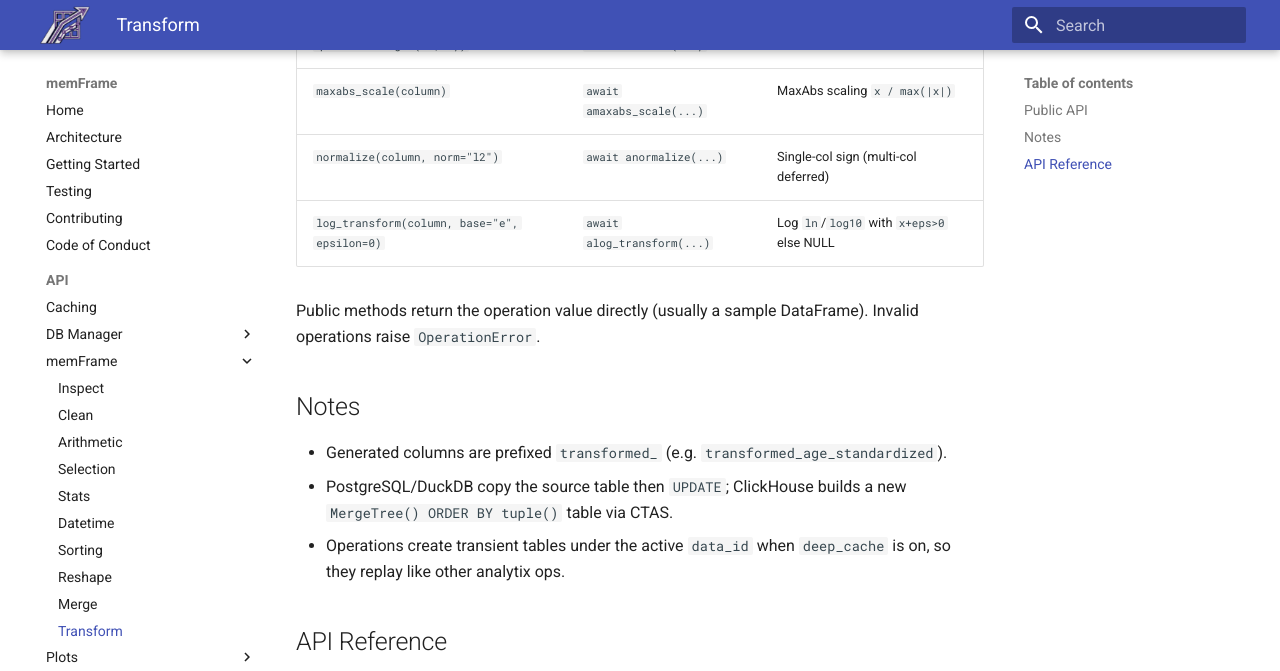
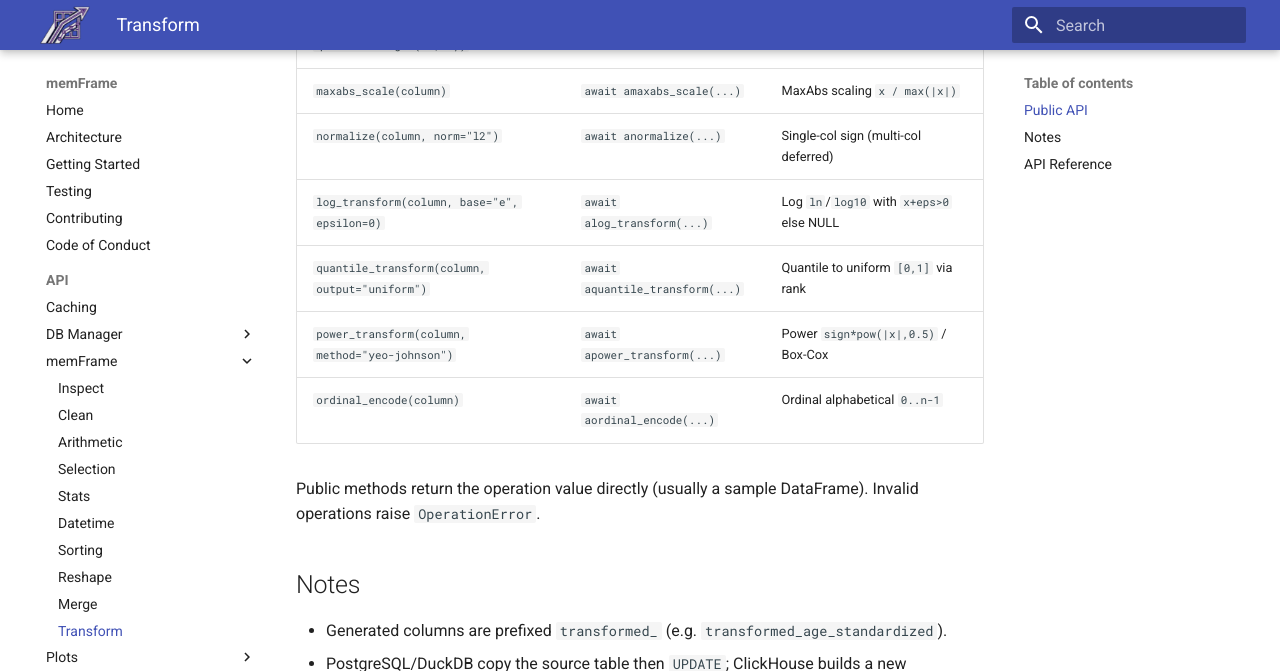
Before and after one commit to Debojit95/memFrame, an MkDocs documentation site: the page built from docs/api/preprocessing.md, in a window 1280 px wide and 900 px high, scrolled down 1721 px, cut to the strip 0-671 px from the top of the window. Built offline with MkDocs 1.6.1 and Material for MkDocs 9.7.7, drawn with Linux system fonts in a browser that asks for light colours.

Commit message:
[docs] Transform Tier2 docs

```diff
--- a/docs/api/preprocessing.md
+++ b/docs/api/preprocessing.md
@@ -53,6 +53,9 @@ Every operation has synchronous and asynchronous forms:
 | `maxabs_scale(column)` | `await amaxabs_scale(...)` | MaxAbs scaling `x / max(|x|)` |
 | `normalize(column, norm="l2")` | `await anormalize(...)` | Single-col sign (multi-col deferred) |
 | `log_transform(column, base="e", epsilon=0)` | `await alog_transform(...)` | Log `ln`/`log10` with `x+eps>0` else NULL |
+| `quantile_transform(column, output="uniform")` | `await aquantile_transform(...)` | Quantile to uniform `[0,1]` via rank |
+| `power_transform(column, method="yeo-johnson")` | `await apower_transform(...)` | Power `sign*pow(|x|,0.5)` / Box-Cox |
+| `ordinal_encode(column)` | `await aordinal_encode(...)` | Ordinal alphabetical `0..n-1` |
 
 Public methods return the operation value directly (usually a sample
 DataFrame). Invalid operations raise `OperationError`.
@@ -115,3 +118,15 @@ DataFrame). Invalid operations raise `OperationError`.
         - log_transform
         - alog
         - log
+        - aquantile_transform
+        - quantile_transform
+        - aquantile
+        - quantile
+        - apower_transform
+        - power_transform
+        - apower
+        - power
+        - aordinal_encode
+        - ordinal_encode
+        - aordinal
+        - ordinal
```
